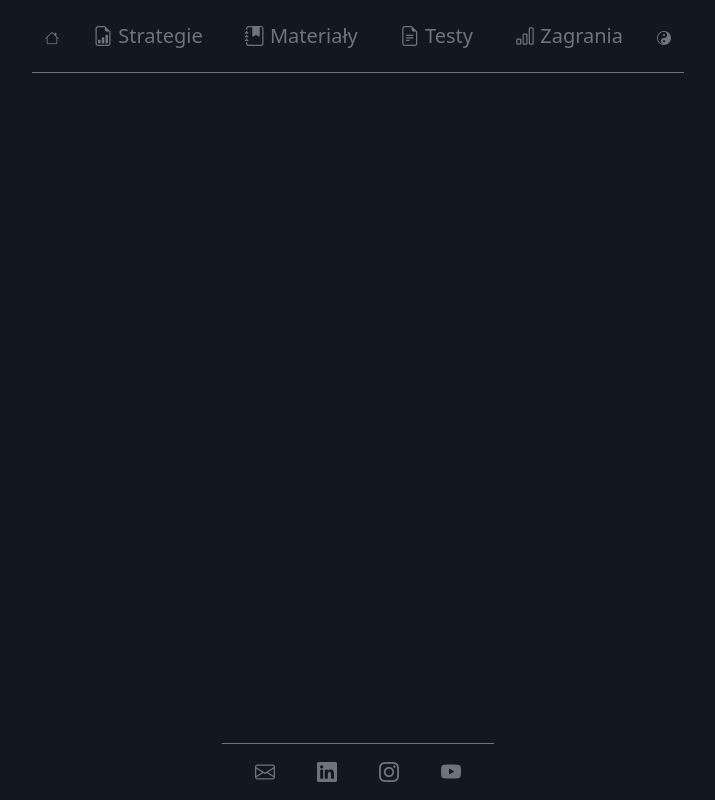
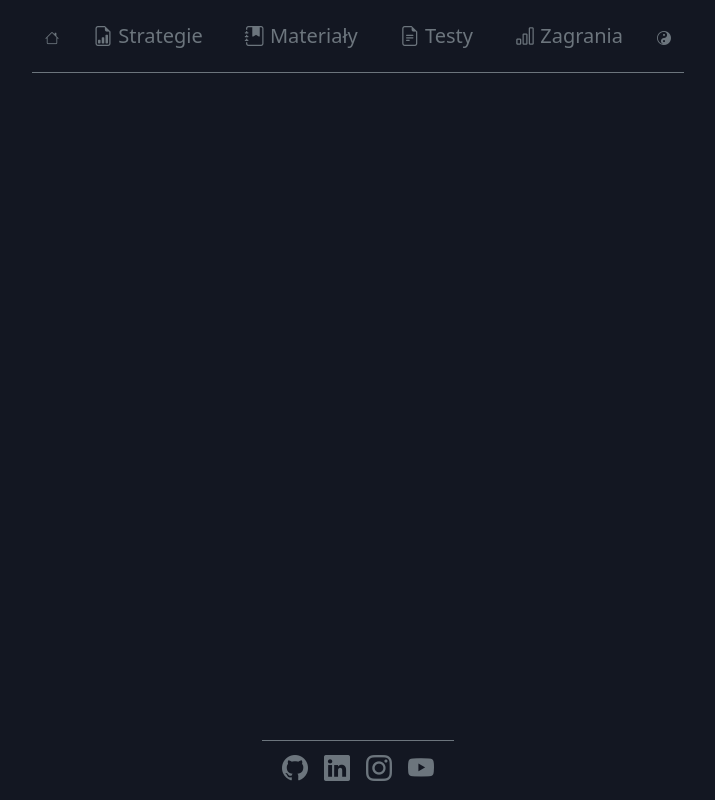
Before and after one commit to PjerC/forexy, a React (Create React App) app: page / in a window 1280 px wide. Shown: the whole page, without its empty margins (282-997 px from the left). Built offline with nearby package versions, Linux system fonts and the light colour scheme.

Commit message:
add links to a tags in footer

```diff
--- a/src/DisplayModule.js
+++ b/src/DisplayModule.js
@@ -13,6 +13,7 @@ const DisplayModule = (props) => {
                                     visibilityMaterial={visibilityMaterial} setVisibilityMaterial={setVisibilityMaterial}
                                     visibilityTests={visibilityTests} setVisibilityTests={setVisibilityTests}
                                     visibilityPositions={visibilityPositions} setVisibilityPositions={setVisibilityPositions}
+
              />
         </div>
 
--- a/src/Footer.js
+++ b/src/Footer.js
@@ -2,15 +2,16 @@ import 'bootstrap/dist/css/bootstrap.min.css'
 import 'bootstrap-icons/font/bootstrap-icons.css'
 import './FooterModules/FooterStyles.css'
 
-const Footer = () => {
+const Footer = (props) => {
+    // TODO jeden button collapse horizontal pokazujacy ikonki
+    return(
+        <div  className="d-flex flex-row m-1 border-top border-secondary">
 
-    return(
-        <div  className="m-0 border-top border-secondary">
-            <div className="container-fluid justify-content-evenly">
-                <button className="flex-fill btn btn-lg m-1 btnFooter" type="button"><i class="bi bi-envelope text-secondary"></i></button>
-                <button className="flex-fill btn btn-lg m-1 btnFooter" type="button"><i class="bi bi-linkedin text-secondary"></i></button>
-                <button className="flex-fill btn btn-lg m-1 btnFooter" type="button"><i class="bi bi-instagram text-secondary"></i></button>
-                <button className="flex-fill btn btn-lg m-1 btnFooter" type="button"><i class="bi bi-youtube text-secondary"></i></button>
+            <div id="collapsedFooter" className=" container-fluid justify-content-evenly ">
+                <a href="https://github.com/PjerC" rel="noreferrer" target="_blank"className="flex-fill m-2 btnFooter" type="button"><i class="bi bi-github text-secondary"></i></a>
+                <a href="https://www.linkedin.com/in/piotr-ciesielski-a054b2132/" rel="noreferrer" target="_blank" className="flex-fill m-2 btnFooter" type="button"><i class="bi bi-linkedin text-secondary"></i></a>
+                <a href="https://www.instagram.com/pjer_trader/" rel="noreferrer" target="_blank" className="flex-fill m-2 btnFooter" type="button"><i class="bi bi-instagram text-secondary"></i></a>
+                <a href="https://www.youtube.com/channel/UC9aF9YX0otr1D_3tFl-Q9cA"  rel="noreferrer" target="_blank"className=" m-2 btnFooter" type="button"><i class="bi bi-youtube text-secondary"></i></a>
             </div>
          </div>
     )
--- a/src/NavBarModules/NavBarCenterModule.js
+++ b/src/NavBarModules/NavBarCenterModule.js
@@ -13,7 +13,7 @@ const NavBarCenterModule = (props) => {
         setVisibilityPositions(false);
         setVisibilityMaterial(false);
     }
-    // onclick przekierowuje na nastepna strone z contentem - ze strony podgladu
+    //TODO  onclick przekierowuje na nastepna strone z contentem - ze strony podgladu
 
     const showStrategyModule = () => {
         setVisibilityStrategy(!visibilityStrategy);
```
Also changed, not shown: src/FooterModules/gotoYoutube.js (added, +9 -0 lines).
